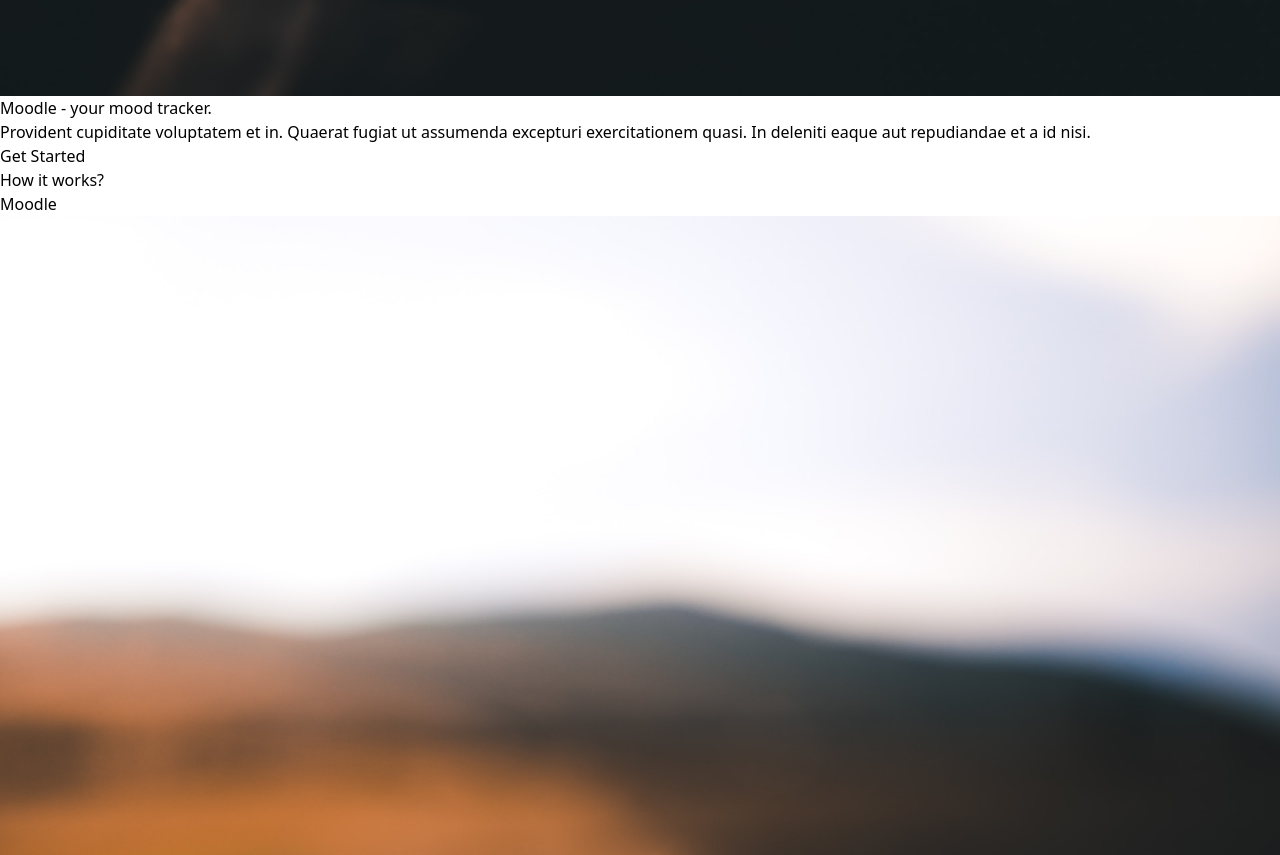
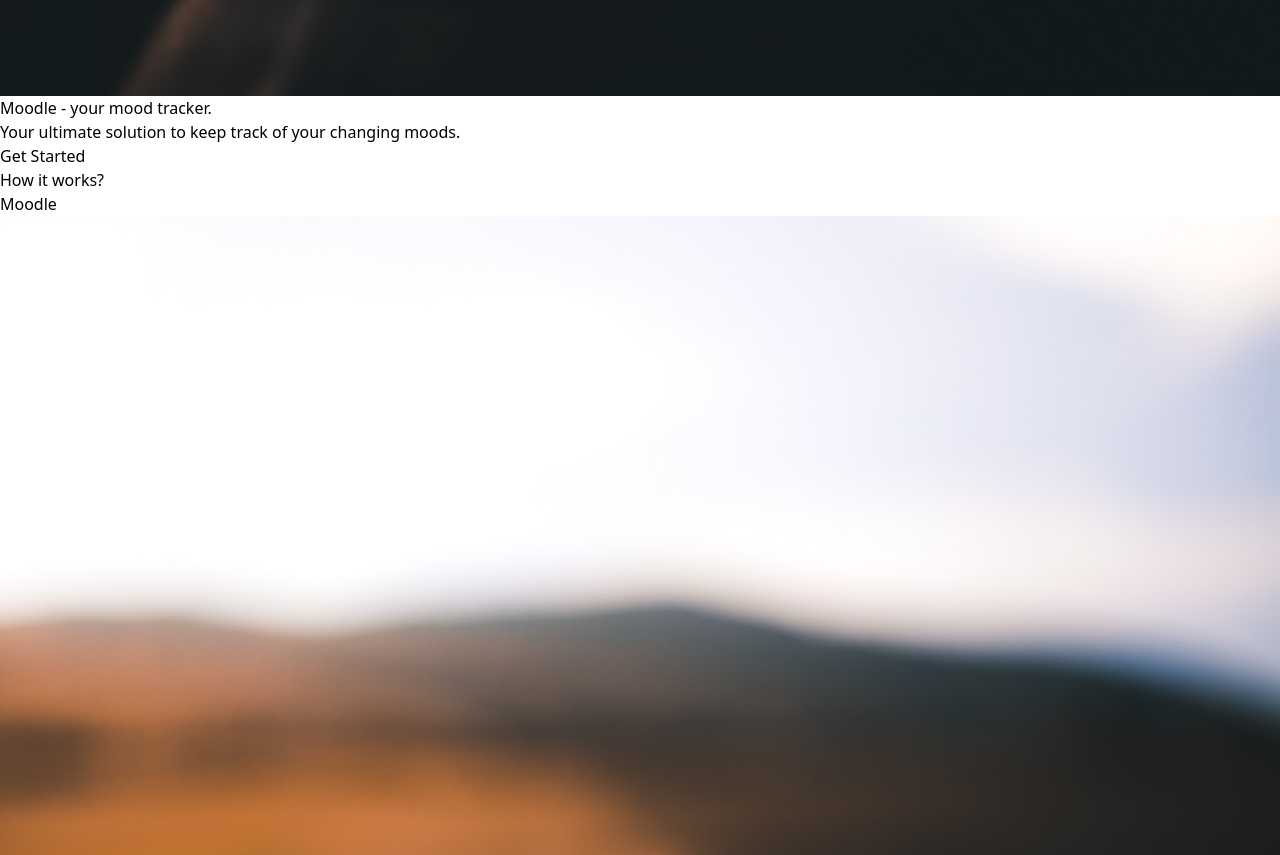
Before and after one commit to kowais915/Moodle, a Next.js app: page / in a window 1280 px wide. Shown: the part 4280-5135 px from the top of the page. Built offline with nearby package versions, Linux system fonts and the light colour scheme.

Commit message:
:wrench: Improved

```diff
--- a/src/pages/components/Hero.js
+++ b/src/pages/components/Hero.js
@@ -7,7 +7,7 @@ const Hero = () => {
                     <img src="img.jpeg" className="max-w-sm rounded-lg shadow-2xl" />
                     <div>
                     <h1 className="text-5xl font-bold">Moodle - your mood tracker.</h1>
-                    <p className="py-6">Provident cupiditate voluptatem et in. Quaerat fugiat ut assumenda excepturi exercitationem quasi. In deleniti eaque aut repudiandae et a id nisi.</p>
+                    <p className="py-6">Your ultimate solution to keep track of your changing moods.</p>
                     <button className="btn btn-primary"><Link href="/dashboard">Get Started</Link></button>
                     </div>
                 </div>
```
